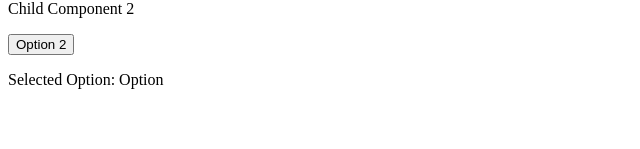
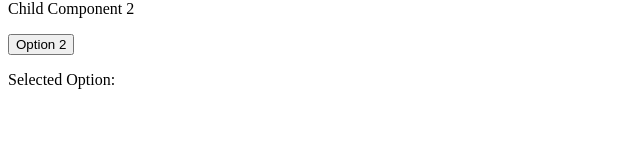
Before and after one commit to acciojob/lift-state-up-3-MohitJindal1991, a React app: page / in a window 1280 px wide. Shown: the part 151-300 px from the top of the page, without its empty margins (0-640 px from the left). Built offline with nearby package versions, Linux system fonts and the light colour scheme.

Commit message:
Update App.js

```diff
--- a/src/components/App.js
+++ b/src/components/App.js
@@ -4,14 +4,14 @@ import Child from "./Child";
 const App = () => {
   const [selectedOption, setSelectedOption] = useState("");
   function clickHandler(num) {
-    setSelectedOption(num);
+    setSelectedOption(`Option ${num}`);
   }
   return (
     <div className="parent">
       <h1>Parent Component</h1>
       <Child handler={clickHandler} num={1} />
       <Child handler={clickHandler} num={2} />
-      <p> Selected Option: Option {selectedOption}</p>
+      <p> Selected Option: {selectedOption}</p>
       {/* Do not remove the main div */}
     </div>
   );
```
